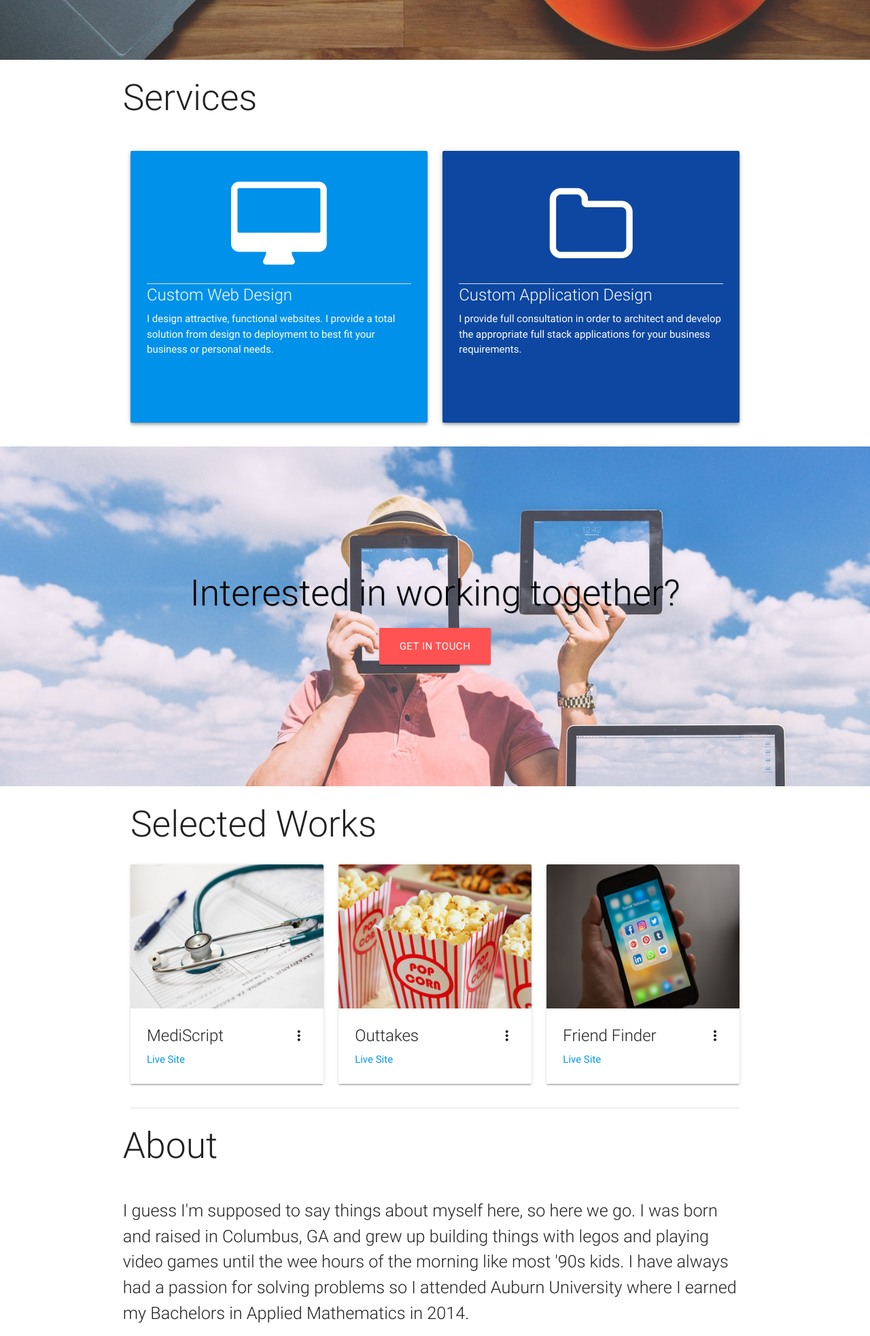
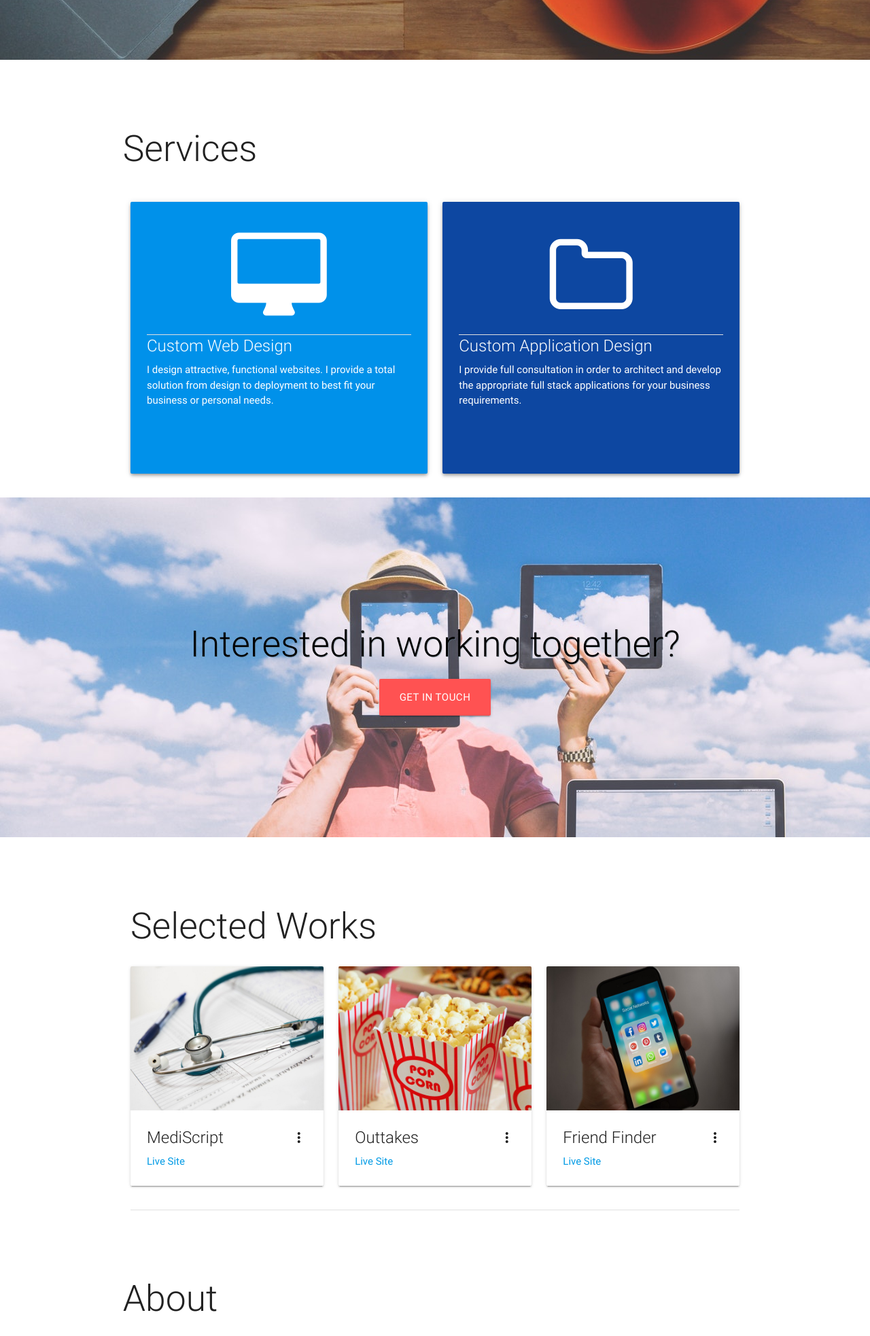
Before and after one commit to jliscar6591/John-Liscar, a plain HTML site: page index.html in a window 1280 px wide. Shown: the part 476-2442 px from the top of the page at 68% size. Drawn offline with nearby package versions, Linux system fonts and the light colour scheme.

Commit message:
fixed spacing on sections

```diff
--- a/assets/css/styles.css
+++ b/assets/css/styles.css
@@ -26,3 +26,7 @@ body {
 .contact-form {
     padding-top: 40px;
 }
+
+.spacer {
+    height:75px;
+}
--- a/index.html
+++ b/index.html
@@ -27,7 +27,7 @@
     <div class="navbar-fixed">
         <nav>
             <div class="nav-wrapper blue-grey darken-2">
-                <a href="#!" class="brand-logo">
+                <a href="#" class="brand-logo">
                     <span class="logo grey-text text-lighten-2">John Liscar</span>
                 </a>
                 <a href="#" data-activates="mobile-demo" class="button-collapse">
@@ -84,6 +84,9 @@
     </div>
     <!-- Services -->
     <a name="Services"></a>
+    <div class="row">
+        <div class="spacer"></div>
+    </div>
     <div class="container">
         <div class="row">
             <h2 class="section-header">Services</h2>
@@ -135,6 +138,9 @@
 
     <!-- Work -->
     <a name="Work"></a>
+    <div class="row">
+        <div class="spacer"></div>
+    </div>
     <div class="container">
         <h2 class="section-header">Selected Works</h2>
         <div class="row">
@@ -215,6 +221,9 @@
 
     <!-- About -->
     <a name="About"></a>
+    <div class="row">
+        <div class="spacer"></div>
+    </div>
     <div class="container">
         <div class="row">
             <h2 class="section-header">About</h2>
@@ -228,14 +237,17 @@
             </p>
             <p class="flow-text">
                 While living and working in Atlanta. GA for the last two years I've developed a passion for technology and how powerful these
-                types of tools can be for any business or industry. So I abruptly quit my IT staffing job and switched sides of the field to
-                pursue a career in web development. This led me to the wonderful group at GA Tech where I’m learning and developing full stack
-                web applications.</p>
+                types of tools can be for any business or industry. So I abruptly quit my IT staffing job and switched sides
+                of the field to pursue a career in web development. This led me to the wonderful group at GA Tech where I’m
+                learning and developing full stack web applications.</p>
         </div>
     </div>
 
     <!-- Contact -->
     <a name="Contact"></a>
+    <div class="row">
+        <div class="spacer"></div>
+    </div>
     <div class="container">
         <div class="row">
             <h2 class="section-header">Contact</h2>
```
